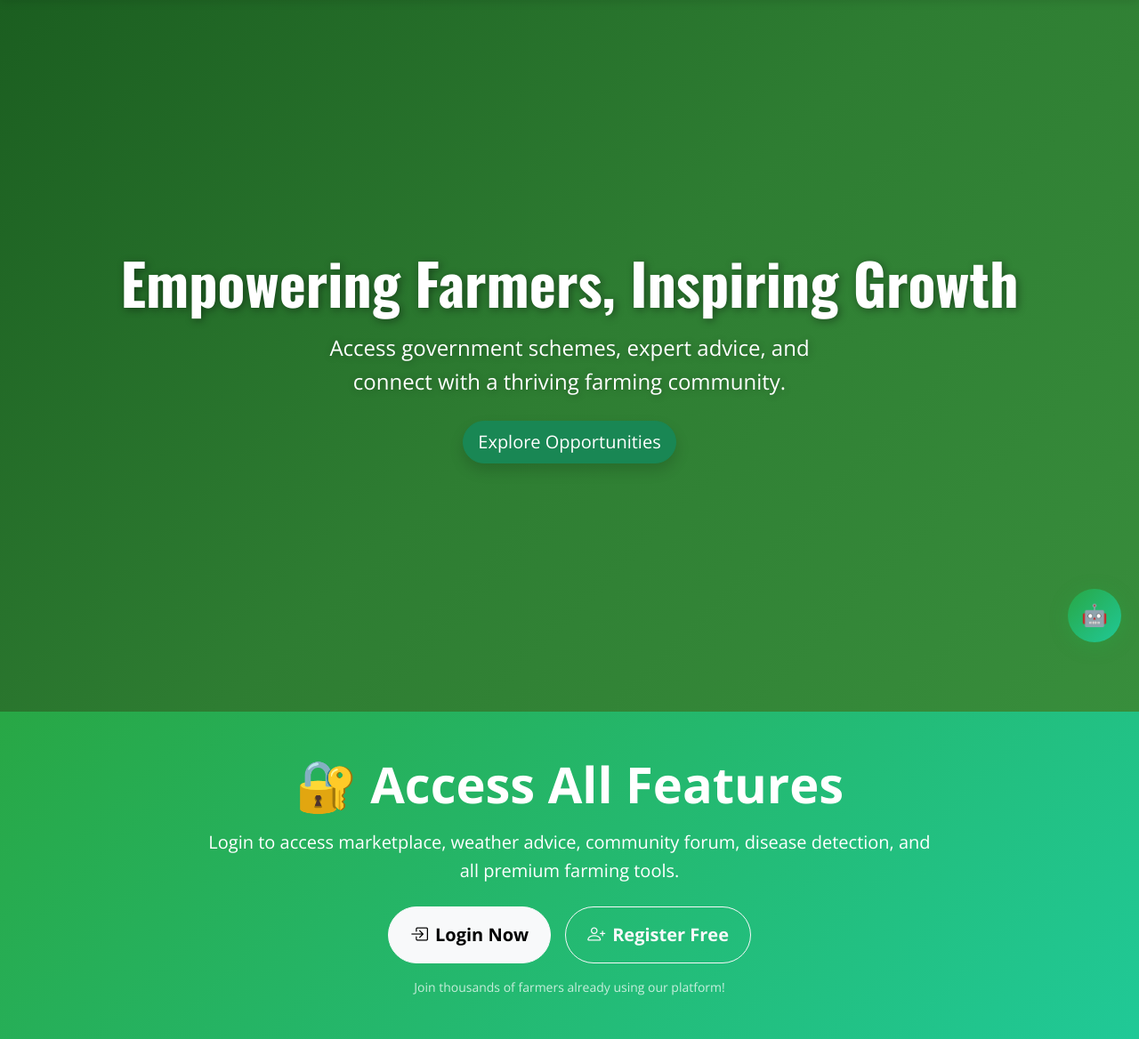
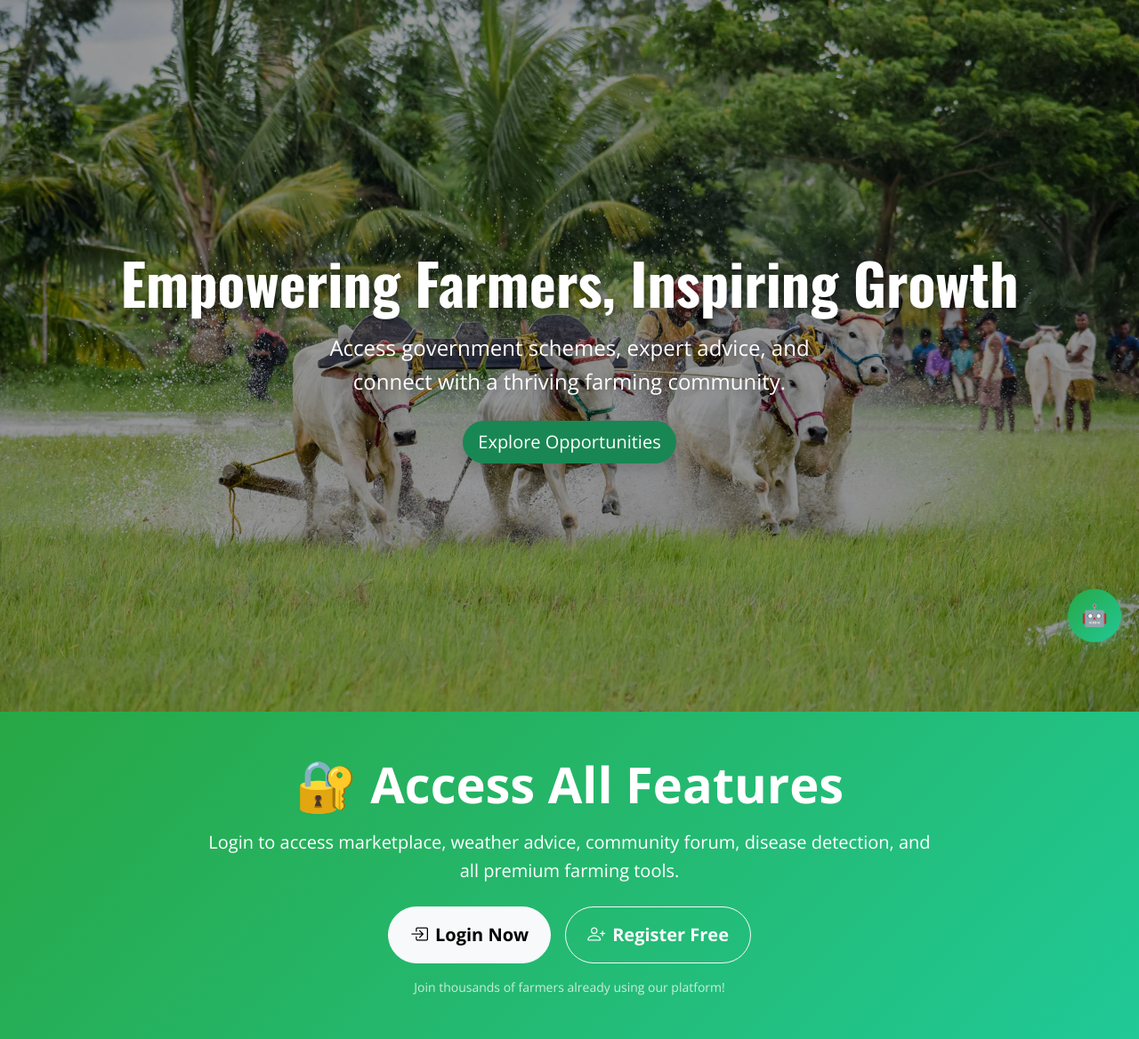
Before and after one commit to kpatil2005/kisan-connect, a Django app: page / in a window 1280 px wide. Shown: the part 58-1226 px from the top of the page at 89% size. Run offline with Django 5.2, Linux system fonts and the light colour scheme; parts of the project's set-up code (start-up, migrations or seed data) failed here and were passed over.

Commit message:
Replace hero section video with image

```diff
--- a/app/templates/app/index.html
+++ b/app/templates/app/index.html
@@ -1251,7 +1251,8 @@
 }
   </style>
 
- <header id="home" class="position-relative" style="background:linear-gradient(135deg,#1b5e20,#2e7d32,#388e3c);min-height:100vh;display:flex;align-items:center;justify-content:center">
+ <header id="home" class="position-relative" style="background:url('{% static 'app/images/herosection.jpg' %}') center/cover no-repeat;min-height:100vh;display:flex;align-items:center;justify-content:center">
+  <div class="position-absolute top-0 start-0 w-100 h-100" style="background:rgba(0,0,0,0.4);z-index:1"></div>
   <div class="d-flex flex-column justify-content-center align-items-center text-center position-relative" style="z-index: 2; padding: 0 15px;">
     <h1 class="display-3 fw-bold mb-3" style="color: #fff; text-shadow: 2px 2px 10px rgba(0,0,0,0.4);">
       Empowering Farmers, Inspiring Growth
```
Also changed, not shown: app/static/app/images/herosection.jpg (added).
